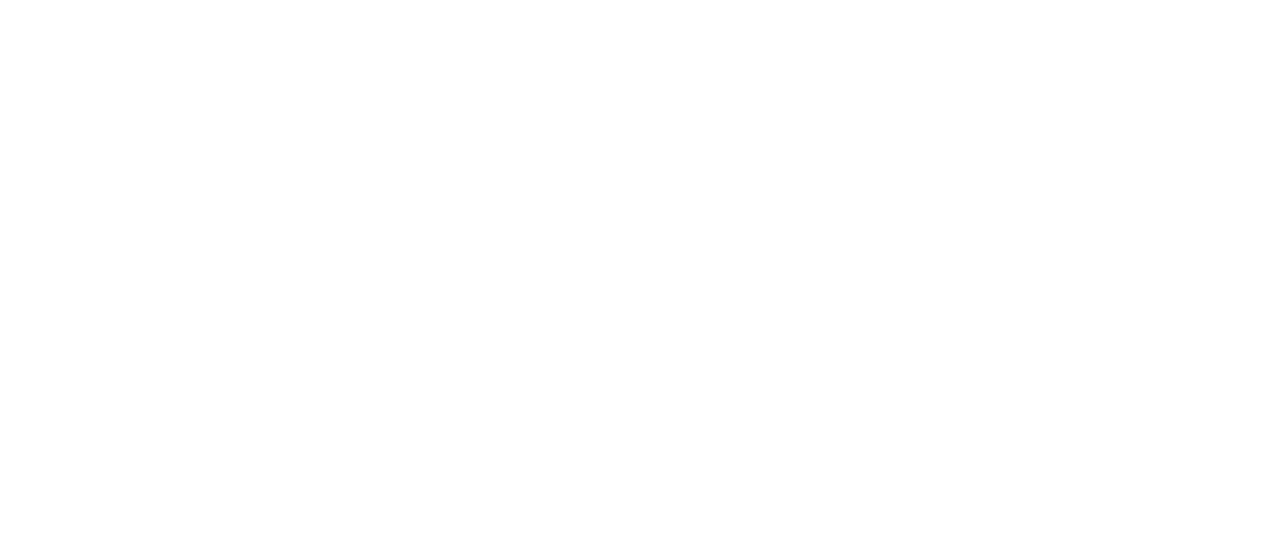
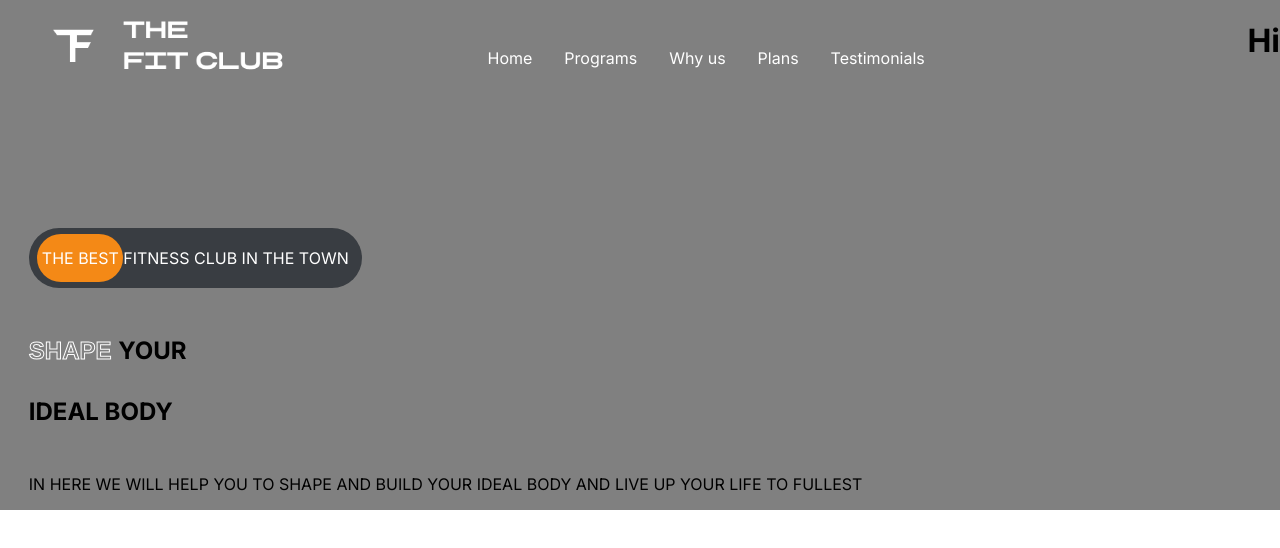
Before and after one commit to Aparajit-Garg/Gym, a React (Create React App) app in the folder the-website/: page / in a window 1280 px wide. Shown: the top 548 px of the page. Built offline with nearby package versions, Linux system fonts and the light colour scheme.

Commit message:
Header left section, ad section done. Tagline ongoing

```diff
--- a/the-website/public/index.html
+++ b/the-website/public/index.html
@@ -15,6 +15,18 @@
       user's mobile device or desktop. See https://developers.google.com/web/fundamentals/web-app-manifest/
     -->
     <link rel="manifest" href="%PUBLIC_URL%/manifest.json" />
+    <link rel="preconnect" href="https://fonts.googleapis.com" />
+    <link rel="preconnect" href="https://fonts.gstatic.com" crossorigin />
+
+    <link
+      href="https://fonts.googleapis.com/css2?family=Inter:wght@400;500;700&display=swap"
+      rel="stylesheet"
+    />
+    <style>
+      * {
+        font-family: "Inter", sans-serif;
+      }
+    </style>
     <!--
       Notice the use of %PUBLIC_URL% in the tags above.
       It will be replaced with the URL of the `public` folder during the build.
--- a/the-website/src/App.js
+++ b/the-website/src/App.js
@@ -1,9 +1,10 @@
-import classes from './App.module.css';
+// import classes from './App.module.css';
+import TopDisplaySection from "./components/TopDisplaySection/TopDisplaySection";
 
 function App() {
   return (
     <div className="App">
-
+      <TopDisplaySection />
     </div>
   );
 }
--- /dev/null
+++ b/the-website/src/components/Ad/Ad.js
@@ -0,0 +1,14 @@
+import React from 'react';
+import classes from './Ad.module.css';
+
+const Ad = () => {
+
+    return (
+        <div className={classes.__ad}>
+            <div className={classes.__inside_section} style={{left:"8px"}}></div>
+            <span> The best fitness club in the town </span>
+        </div>
+    );
+}
+
+export default Ad;
--- /dev/null
+++ b/the-website/src/components/Ad/Ad.module.css
@@ -0,0 +1,27 @@
+
+.__ad {
+    align-items: center;
+    text-transform: uppercase;
+    width: fit-content;
+    display: flex;
+    justify-content: flex-start;
+    background-color: #393d42;
+    border-radius: 4rem;
+    color: white;
+    margin-top: 4rem;
+    padding: 20px 13px;
+    position: relative;
+}
+
+.__ad > div {
+    height: 80%;
+    background-color: #f48916;
+    z-index: 1;
+    border-radius: 3rem;
+    width: 5.4rem;
+    position: absolute;
+}
+
+.__ad > span {
+    z-index: 2;
+}
--- a/the-website/src/components/NavBar/NavBar.js
+++ b/the-website/src/components/NavBar/NavBar.js
@@ -1,10 +1,23 @@
 import React from 'react';
-
+import Logo from '../../assets/logo.png';
+import classes from "./NavBar.module.css";
 
 const NavBar = () => {
 
     return (
-        <div>
+        <div className={classes.nav__bar}>
+            <div className={classes.image}>
+                <img src={Logo} alt="No logo found" />
+            </div>
+            <div className={classes.navigation}>
+                <ul>
+                    <li>Home</li>
+                    <li>Programs</li>
+                    <li>Why us</li>
+                    <li>Plans</li>
+                    <li>Testimonials</li>
+                </ul>
+            </div>
 
         </div>
     );
--- a/the-website/src/components/NavBar/NavBar.module.css
+++ b/the-website/src/components/NavBar/NavBar.module.css
@@ -0,0 +1,25 @@
+
+.nav__bar {
+    display: flex;
+    justify-content: space-between;
+}
+
+.image {
+    width: 10rem;
+    height: 3rem;
+    padding-top: 0.6rem;
+    scale: 0.7;
+}
+
+.navigation > ul {
+    list-style: none;
+    gap: 2rem;
+    display: flex;
+    color: white;
+    align-items: center;
+    padding: 2rem 0;
+}
+
+.navigation > ul > li {
+    cursor: pointer;
+}
--- /dev/null
+++ b/the-website/src/components/TagLine/TagLine.js
@@ -0,0 +1,22 @@
+import React from "react";
+import classes from "./TagLine.module.css";
+
+const TagLine = () => {
+
+    return (
+        <div className={classes.tag__line}>
+            <span>
+                <h2 className={classes.transparent__text}> shape </h2>
+                <h2> your</h2>
+            </span>
+            <span>
+                <h2>ideal body</h2>
+            </span>
+            <span>
+                <p>In here we will help you to shape and build your ideal body and live up your life to fullest</p>
+            </span>
+        </div>
+    );
+}
+
+export default TagLine;
--- /dev/null
+++ b/the-website/src/components/TagLine/TagLine.module.css
@@ -0,0 +1,22 @@
+
+.tag__line {
+    display: flex;
+    flex-direction: column;
+    gap: 2rem;
+}
+
+span {
+    text-transform: uppercase;
+}
+
+
+span h2 {
+    display: inline;
+}
+
+.transparent__text {
+    color: transparent;
+    -webkit-text-stroke-width: 1px;
+    -webkit-text-stroke-color: white;
+    font-family: Arial,Helvetica,sans-serif;
+}
--- a/the-website/src/components/TopDisplaySection/TopDisplaySection.js
+++ b/the-website/src/components/TopDisplaySection/TopDisplaySection.js
@@ -1,8 +1,20 @@
 import React from 'react'
+import classes from "./TopDisplaySection.module.css";
+import NavBar from '../NavBar/NavBar';
+import Ad from "../Ad/Ad";
+import TagLine from "../TagLine/TagLine";
 
 const TopDisplaySection = () => {
   return (
-    <div>
+    <div className={classes.top__section}>
+        <div className={classes.left__side}>
+            <NavBar />
+            <Ad />
+            <TagLine />
+        </div>
+        <div className={classes.right__side}>
+            <h1>Hi</h1>
+        </div>
 
     </div>
   )
--- a/the-website/src/components/TopDisplaySection/TopDisplaySection.module.css
+++ b/the-website/src/components/TopDisplaySection/TopDisplaySection.module.css
@@ -0,0 +1,14 @@
+.top__section {
+    display: flex;
+    justify-content: space-between;
+    background-color: gray;
+}
+
+.left__side {
+    margin-left: 1.8rem;
+    width: 70%;
+    display: flex;
+    flex-direction: column;
+    /* flex: 3 1; */
+    gap: 3rem;
+}
```
